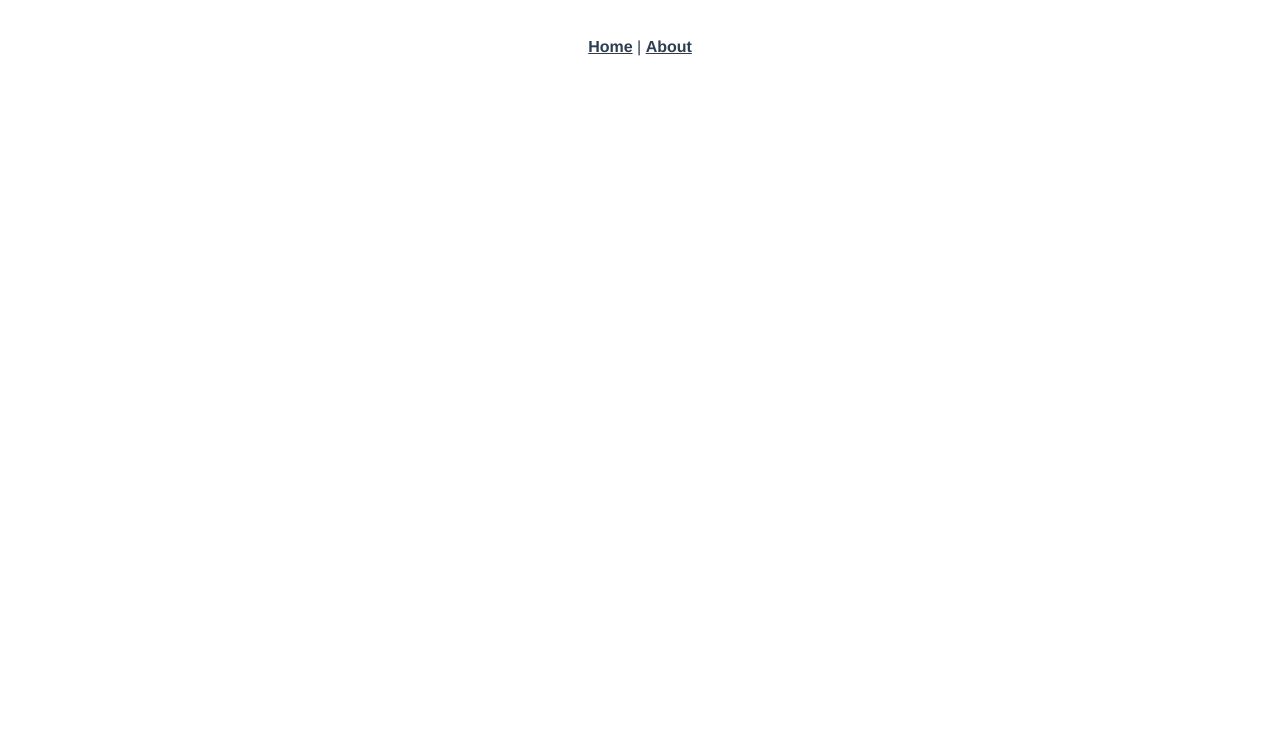
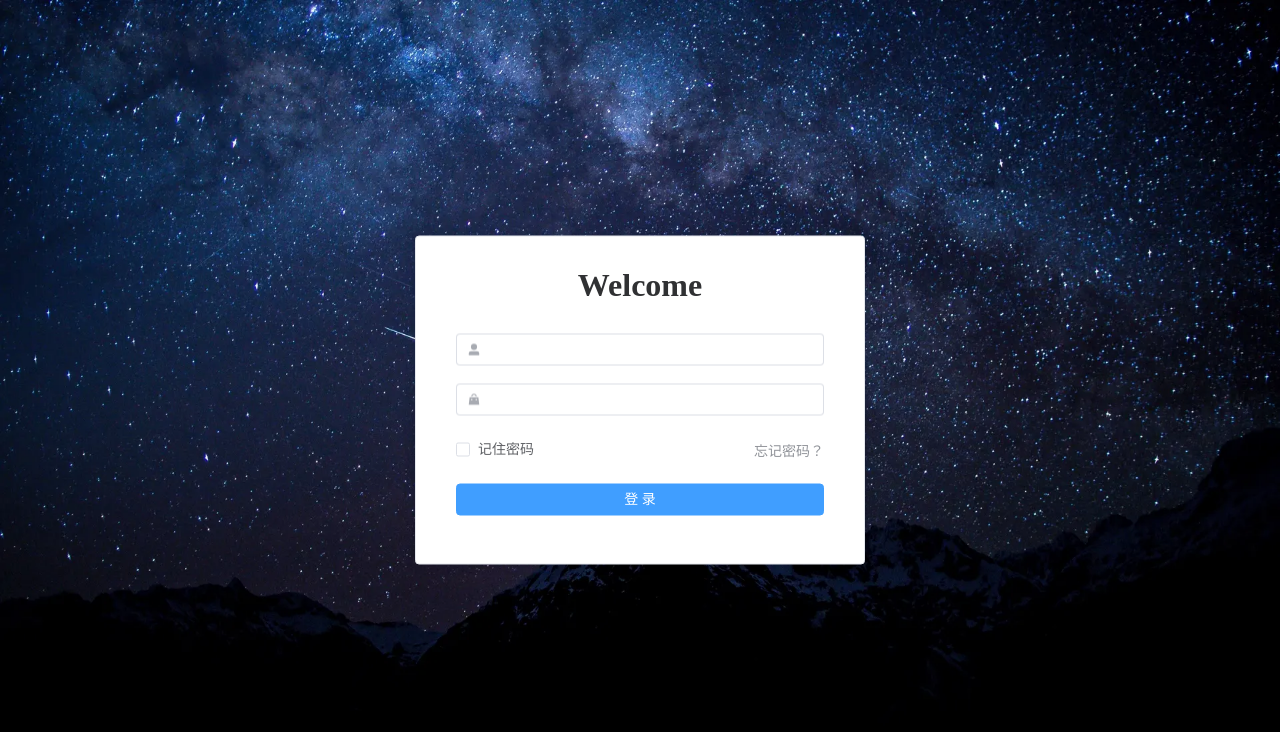
Before and after one commit to tongwudi/vue3-ts-demo, a Vue app: page /login in a window 1280 px wide. Before the commit this address had no page. Shown: the top 732 px of the page. Built offline with nearby package versions, Linux system fonts and the light colour scheme.

Commit message:
login page

```diff
--- a/src/App.vue
+++ b/src/App.vue
@@ -1,30 +1,6 @@
 <template>
-  <nav>
-    <router-link to="/">Home</router-link> |
-    <router-link to="/about">About</router-link>
-  </nav>
-  <router-view/>
+  <router-view />
 </template>
 
 <style lang="scss">
-#app {
-  font-family: Avenir, Helvetica, Arial, sans-serif;
-  -webkit-font-smoothing: antialiased;
-  -moz-osx-font-smoothing: grayscale;
-  text-align: center;
-  color: #2c3e50;
-}
-
-nav {
-  padding: 30px;
-
-  a {
-    font-weight: bold;
-    color: #2c3e50;
-
-    &.router-link-exact-active {
-      color: #42b983;
-    }
-  }
-}
 </style>
--- /dev/null
+++ b/src/assets/style/base.css
@@ -0,0 +1,22 @@
+* {
+  box-sizing: border-box;
+  margin: 0;
+  padding: 0;
+  font-family: PingFangSC-Regular, PingFang SC;
+}
+
+.fl {
+  float: left;
+}
+
+.fr {
+  float: right;
+}
+
+.ovh {
+  overflow: hidden;
+}
+
+.mb18 {
+  margin-bottom: 18px;
+}
--- a/src/main.ts
+++ b/src/main.ts
@@ -1,11 +1,14 @@
 import { createApp } from 'vue'
 import App from './App.vue'
 import router from './router'
+import "@/assets/style/base.css"
+
 import ElementPlus from 'element-plus'
 import 'element-plus/dist/index.css'
 
 const app = createApp(App)
 
-app.use(router)
-app.use(ElementPlus)
-app.mount('#app')
+app
+  .use(router)
+  .use(ElementPlus)
+  .mount('#app')
--- a/src/router/index.ts
+++ b/src/router/index.ts
@@ -14,6 +14,14 @@ const routes: Array<RouteRecordRaw> = [
     // this generates a separate chunk (about.[hash].js) for this route
     // which is lazy-loaded when the route is visited.
     component: () => import(/* webpackChunkName: "about" */ '../views/AboutView.vue')
+  },
+  {
+    path: '/login',
+    name: 'login',
+    // route level code-splitting
+    // this generates a separate chunk (about.[hash].js) for this route
+    // which is lazy-loaded when the route is visited.
+    component: () => import(/* webpackChunkName: "about" */ '../views/login.vue')
   }
 ]
 
--- /dev/null
+++ b/src/views/login.vue
@@ -0,0 +1,118 @@
+<template>
+  <div class="login">
+    <el-card>
+      <h1>Welcome</h1>
+      <el-form ref="loginFormRef" :model="loginForm" :rules="rules">
+        <el-form-item prop="username">
+          <el-input
+            v-model="loginForm.username"
+            :prefix-icon="UserFilled"
+            autocomplete="off"
+          />
+        </el-form-item>
+        <el-form-item prop="password">
+          <el-input
+            v-model="loginForm.password"
+            type="password"
+            :prefix-icon="GoodsFilled"
+            autocomplete="off"
+          />
+        </el-form-item>
+        <el-row justify="space-between" class="mb18">
+          <el-checkbox>记住密码</el-checkbox>
+          <el-link type="info" :underline="false">忘记密码？</el-link>
+        </el-row>
+        <el-form-item>
+          <el-button
+            class="login-btn"
+            type="primary"
+            @click="submitForm(loginFormRef)"
+          >
+            登 录
+          </el-button>
+        </el-form-item>
+      </el-form>
+    </el-card>
+  </div>
+</template>
+
+<script lang="ts">
+import { defineComponent, ref, reactive, toRefs } from "vue";
+import { UserFilled, GoodsFilled } from "@element-plus/icons-vue";
+import type { FormInstance, FormRules } from "element-plus";
+export default defineComponent({
+  setup() {
+    const loginFormRef = ref();
+    const data = reactive({
+      loginForm: {
+        username: "",
+        password: "",
+      },
+      rules: <FormRules>{
+        username: [{ required: true, message: "请输入账号", trigger: "blur" }],
+        password: [
+          { required: true, message: "请输入密码", trigger: "blur" },
+          {
+            min: 6,
+            max: 12,
+            message: "密码长度应在6到12位之间",
+            trigger: "blur",
+          },
+        ],
+      },
+    });
+
+    const submitForm = async (formEl: FormInstance | undefined) => {
+      if (!formEl) return;
+
+      await formEl.validate((valid, fields) => {
+        if (valid) {
+          console.log("submit!");
+        } else {
+          console.log("error submit!", fields);
+        }
+      });
+    };
+
+    return {
+      UserFilled,
+      GoodsFilled,
+      loginFormRef,
+      ...toRefs(data),
+      submitForm,
+    };
+  },
+});
+</script>
+
+<style lang="scss" scoped>
+.login {
+  position: fixed;
+  width: 100%;
+  height: 100%;
+  background-image: url("@/assets/img/bg.png");
+  background-size: 100% 100%;
+  background-repeat: no-repeat;
+
+  h1 {
+    text-align: center;
+    margin-bottom: 30px;
+  }
+
+  &-btn {
+    width: 100%;
+  }
+}
+
+.el-card {
+  width: 450px;
+  position: absolute;
+  top: 50%;
+  left: 50%;
+  transform: translate(-50%, -50%);
+
+  :deep &__body {
+    padding: 30px 40px;
+  }
+}
+</style>
```
Also changed, not shown: src/assets/img/bg.png (added).
